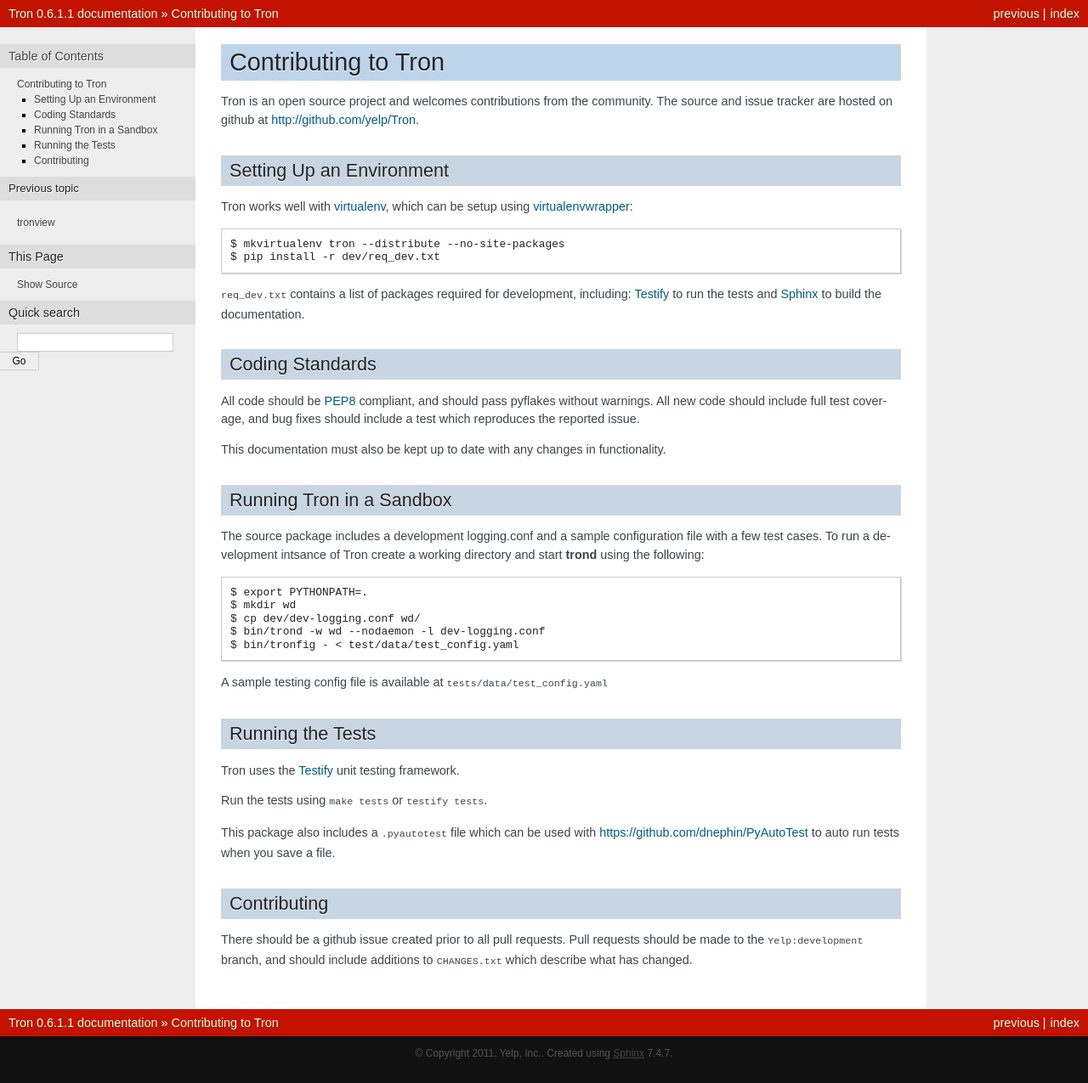
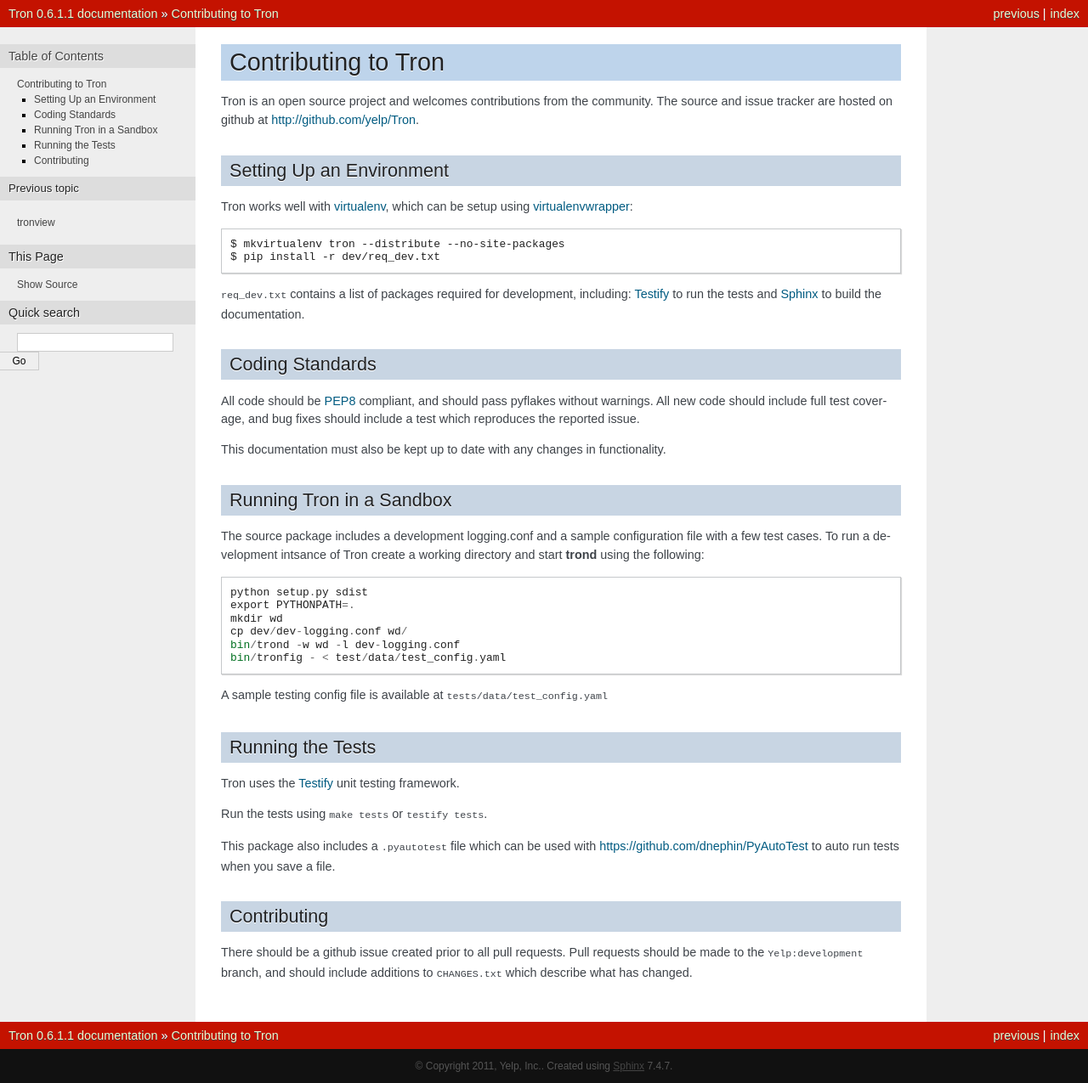
Before and after one commit to Yelp/Tron, a Sphinx documentation site: the page built from docs/developing.rst, in a window 1280 px wide. Shown: the whole page at 85% size. Built offline with Sphinx 7.4.7, drawn with Linux system fonts in a browser that asks for light colours.

Commit message:
More updates to dev docs.

```diff
--- a/docs/developing.rst
+++ b/docs/developing.rst
@@ -40,11 +40,12 @@ sample configuration file with a few test cases. To run a development intsance
 of Tron create a working directory and start
 :command:`trond` using the following::
 
-    $ export PYTHONPATH=.
-    $ mkdir wd
-    $ cp dev/dev-logging.conf wd/
-    $ bin/trond -w wd --nodaemon -l dev-logging.conf
-    $ bin/tronfig - < test/data/test_config.yaml
+    python setup.py sdist
+    export PYTHONPATH=.
+    mkdir wd
+    cp dev/dev-logging.conf wd/
+    bin/trond -w wd -l dev-logging.conf
+    bin/tronfig - < test/data/test_config.yaml
 
 
 A sample testing config file is available at ``tests/data/test_config.yaml``
```
